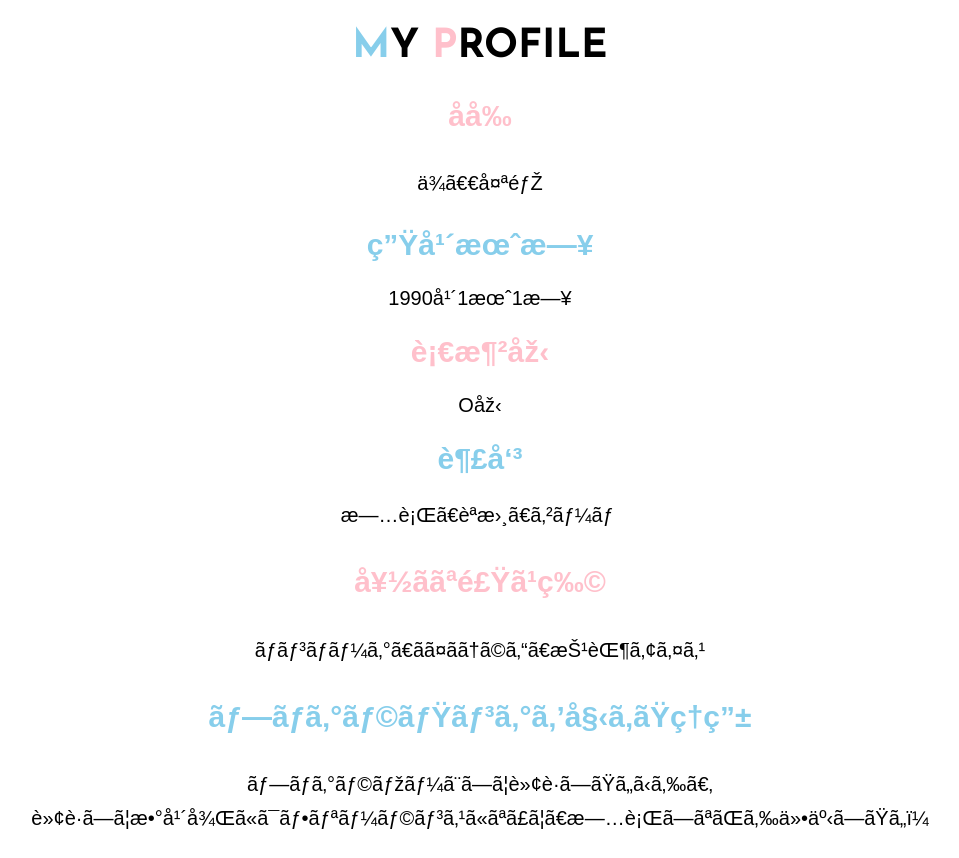
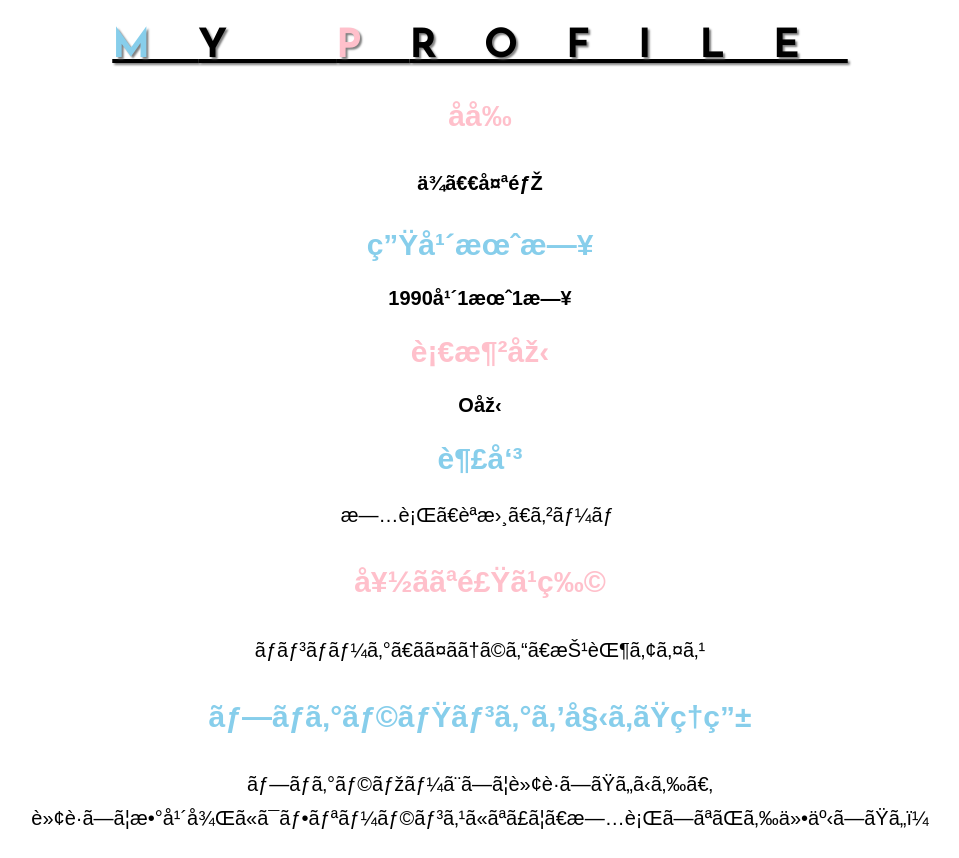
Before and after one commit to kurupis16/html-css-basic-kadai, a plain HTML site: page kadai_014/kadai_014.html in a window 1280 px wide. Shown: the whole page, without its empty margins (160-1119 px from the left). Drawn offline with Linux system fonts and the light colour scheme.

Commit message:
Add files via upload

```diff
--- a/kadai_014/kadai_014.html
+++ b/kadai_014/kadai_014.html
@@ -13,11 +13,11 @@
     <h1><span class="text-blue">M</span>Y</span>
       <span class="text-pink">P</span>ROFILE</h1>
     <h2 class="text-pink">名前</h2>
-    <p>侍　太郎</p>
+    <p class="bold">侍　太郎</p>
     <h2 class="text-blue">生年月日</h2>
-    <p>1990年1月1日</p>
+    <p class="bold">1990年1月1日</p>
     <h2 class="text-pink">血液型</h2>
-    <p>O型</p>
+    <p class="bold">O型</p>
     <h2 class="text-blue">趣味</h2>
     <p>旅行、読書、ゲーム</p>
     <h2 class="text-pink">好きな食べ物</h2>
--- a/kadai_014/style.css
+++ b/kadai_014/style.css
@@ -9,6 +9,9 @@ text-align: center;
 h1{
   font-size: 2rem;
   font-family: "Josefin Sans", sans-serif;
+  letter-spacing: 1.2em;
+  text-decoration: underline;
+  text-shadow: 2px 2px 2px gray;
 }
 .text-blue{
   color: skyblue;
@@ -16,3 +19,6 @@ h1{
 .text-pink{
   color: rgb(255, 192,203);
 }
+.bold{
+  font-weight: bold;
+}
```
